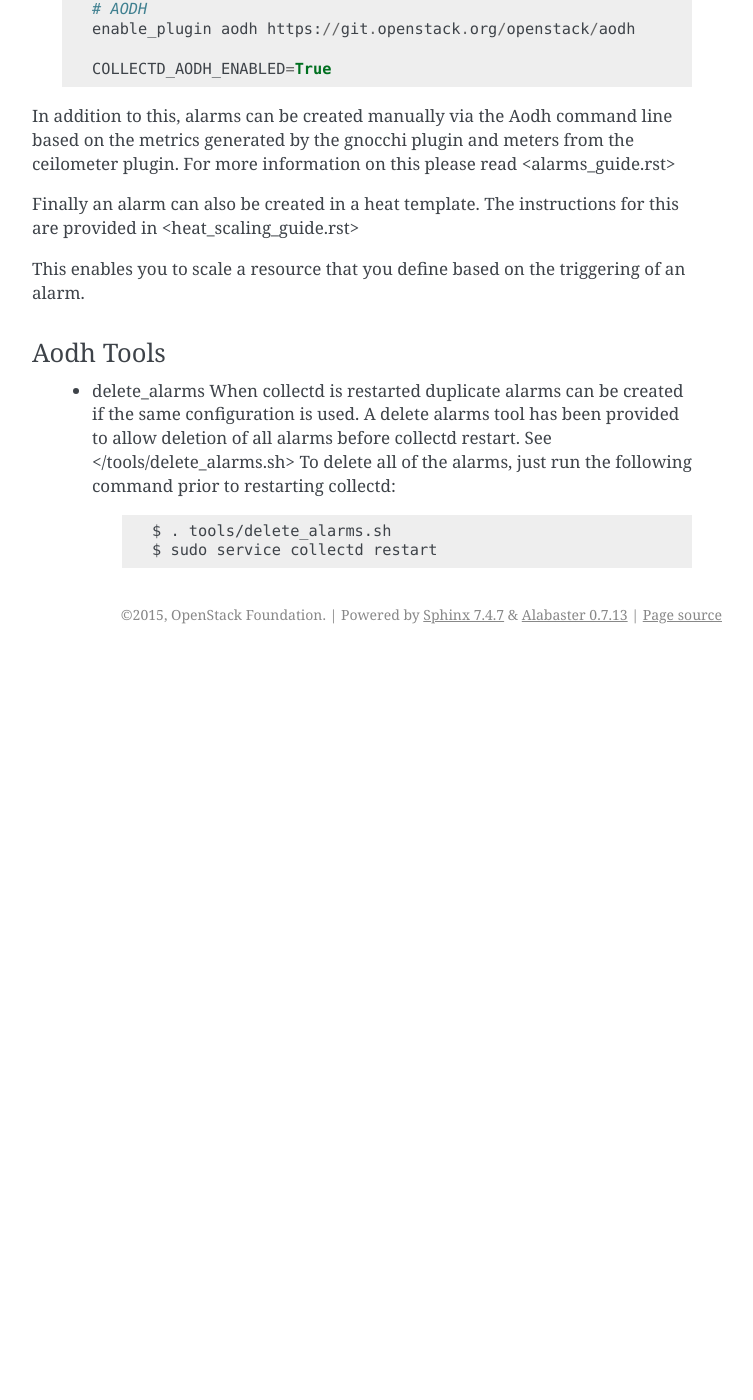
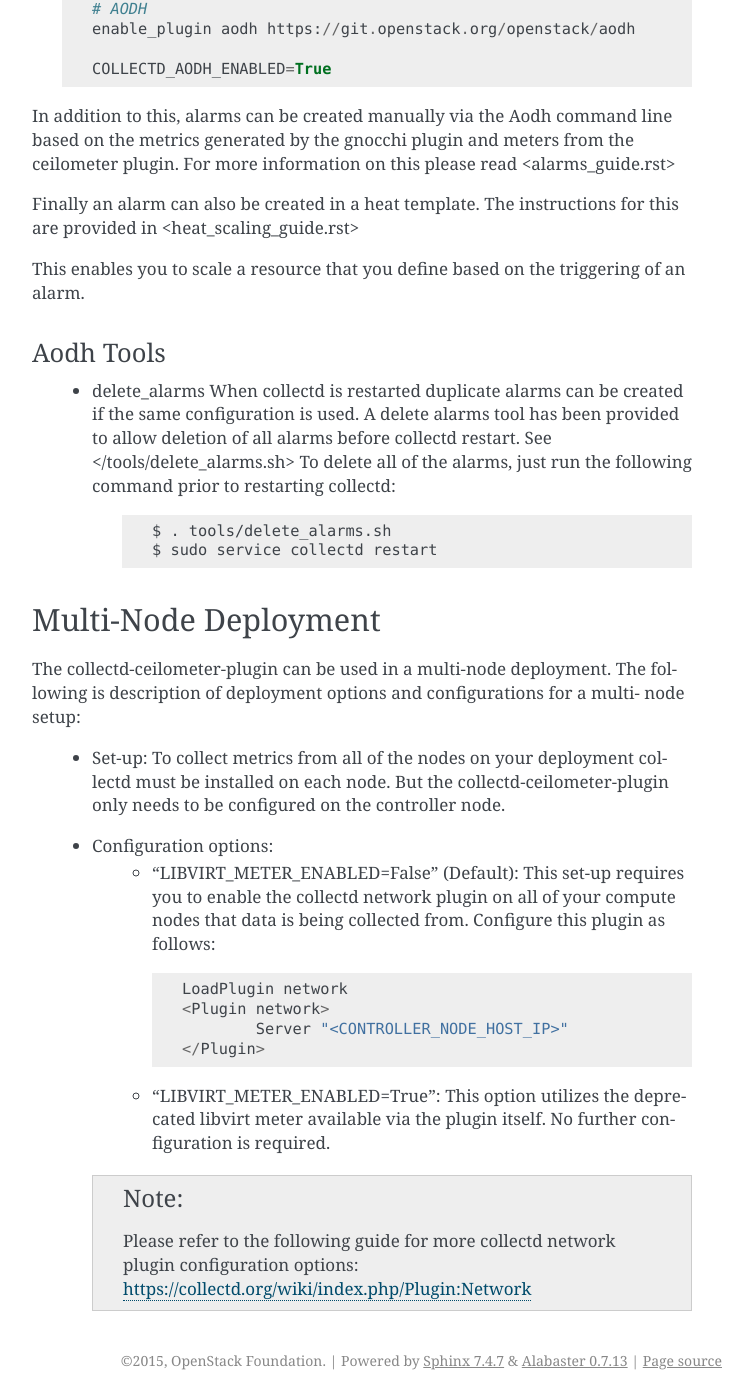
Before and after one commit to openstack-archive/collectd-openstack-plugins, a Sphinx documentation site: the page built from doc/source/devstackGSG.rst, in a window 1280 px wide and 1400 px high, scrolled down 2862 px. Shown: the whole window, without its empty margins (388-1141 px from the left). Built offline with Sphinx 7.4.7, drawn with Linux system fonts in a browser that asks for light colours; before the commit the page ends 3516 px from its top, so only the background shows below that; some of the changed text lies outside the part shown.

Commit message:
Multi-node deployment configuration
 - Automated the required configurations for the collectd.conf file
 - Enables the virt and network plugins
 - This is only enabled when the libvirt.py file is not in use
 - Provided instructions on how to deploy multi-node

Change-Id: I151e318074250b94dbef247e6858c78086fcd362

```diff
--- a/doc/source/devstackGSG.rst
+++ b/doc/source/devstackGSG.rst
@@ -196,3 +196,37 @@ Aodh Tools
 
        $ . tools/delete_alarms.sh
        $ sudo service collectd restart
+
+Multi-Node Deployment
+---------------------
+
+The collectd-ceilometer-plugin can be used in a multi-node deployment. The
+following is description of deployment options and configurations for a multi-
+node setup:
+
+ * Set-up:
+   To collect metrics from all of the nodes on your deployment collectd must be
+   installed on each node. But the collectd-ceilometer-plugin only needs to be
+   configured on the controller node.
+ * Configuration options:
+    - "LIBVIRT_METER_ENABLED=False" (Default):
+      This set-up requires you to enable the collectd network plugin on all of
+      your compute nodes that data is being collected from. Configure this
+      plugin as follows:
+
+     ::
+
+         LoadPlugin network
+         <Plugin network>
+                 Server "<CONTROLLER_NODE_HOST_IP>"
+         </Plugin>
+
+    - "LIBVIRT_METER_ENABLED=True":
+      This option utilizes the deprecated libvirt meter available via the plugin
+      itself. No further configuration is required.
+
+  .. note::
+
+       Please refer to the following guide for more collectd network plugin
+       configuration options:
+       https://collectd.org/wiki/index.php/Plugin:Network
--- a/doc/source/usage.rst
+++ b/doc/source/usage.rst
@@ -187,6 +187,7 @@ LIBVIRT_METER_ENABLED
 ~~~~~~~~~~~~~~~~~~~~~
     (True|False) Deprecating the libvirt meter. This configuration option
     allows you to enable it before it is removed.
+    If this is false the virt meter for collectd is enabled on deployment.
 
     Default: False
 
```
Also changed, not shown: 1 other file.
